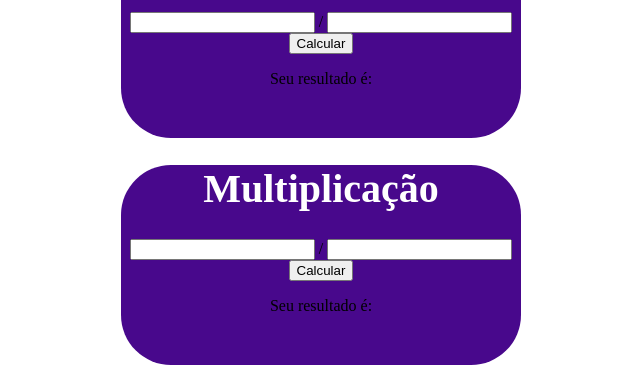
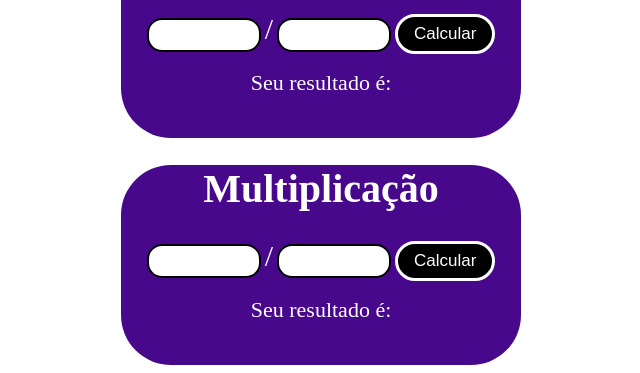
Before and after one commit to rafael-papito/Matem-tica-, a plain HTML site: page index.html in a window 1280 px wide. Shown: the part 542-915 px from the top of the page, without its empty margins (319-959 px from the left). Drawn offline with Linux system fonts and the light colour scheme.

Commit message:
Update index.html

```diff
--- a/index.html
+++ b/index.html
@@ -18,6 +18,32 @@
         h1{
             color: #fff;
             font-size: 40px;
+        }
+        span {
+            font-size: 30px;
+            color: #fff;
+        }
+        input[type=number]{
+            width: 100px;
+            height: 20px;
+            border-radius: 15px;
+            border: 2px solid black;
+            padding: 5px;
+            text-align: center;
+        }
+        input[type=button]{
+            width: 100px;
+            height: 40px;
+            border:3px solid #fff ;
+            background-color: #000;
+            color: #fff;
+            font-size: 17px;
+            border-radius: 20px;
+            cursor: pointer;
+        }
+        .res{
+            color: #fff;
+            font-size: 22px;
         }
     </style>
 </head>
```
